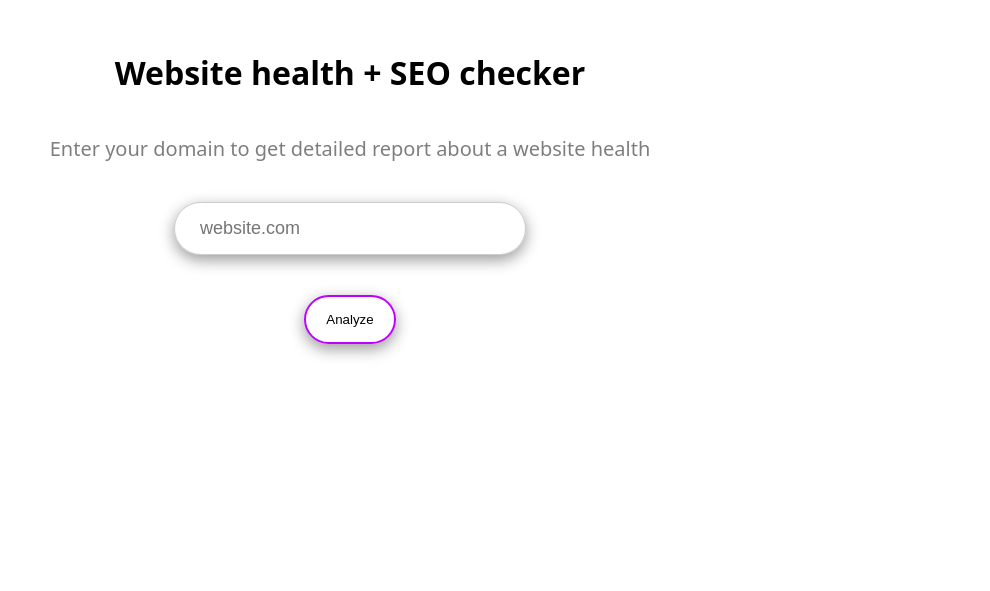
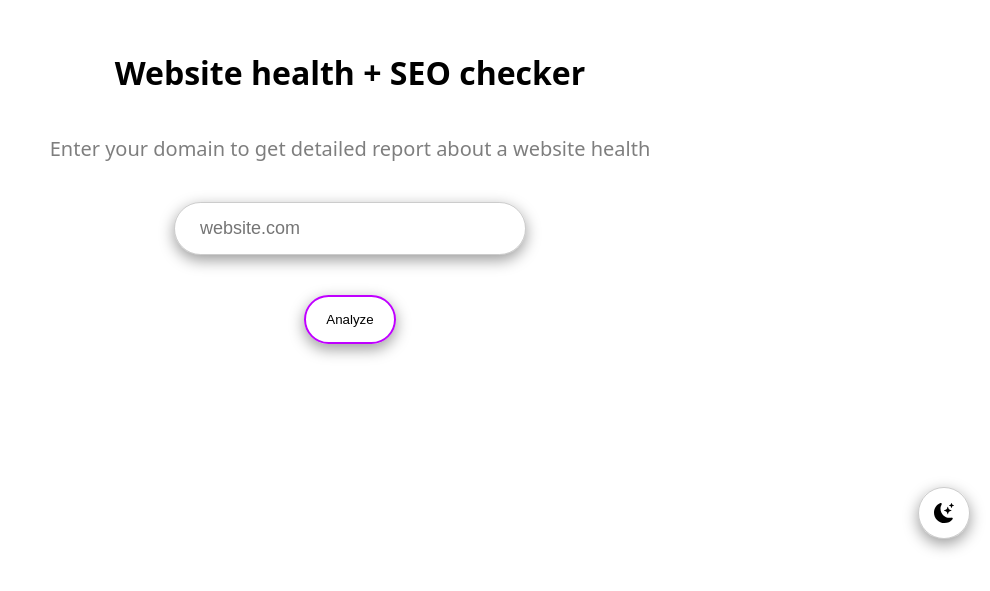
Before and after one commit to max-kly/website-health-checker, a React (Vite) app in the folder frontend/: page / in a window 1280 px wide. Shown: the part 241-832 px from the top of the page, without its empty margins (290-1280 px from the left). Built offline with nearby package versions, Linux system fonts and the light colour scheme.

Commit message:
Add basic mode toggle

```diff
--- a/frontend/src/App.tsx
+++ b/frontend/src/App.tsx
@@ -3,9 +3,14 @@ import "./index.css";
 import HomePage from "./pages/HomePage";
 import ResultsPage from "./pages/ResultsPage";
 import ErrorPage from "./pages/ErrorPage";
+import ModeToggle from "./components/ModeToggle";
+import { useState } from "react";
 
 function App() {
+  const [mode, setMode] = useState("light");
   return (
+    <>
+      <ModeToggle mode={mode} setMode={setMode} />
       <Routes>
         <Route path="/" element={<HomePage />} />
         <Route path="/results" element={<ResultsPage />} />
@@ -21,6 +26,7 @@ function App() {
           }
         />
       </Routes>
+    </>
   );
 }
 
--- /dev/null
+++ b/frontend/src/components/ModeToggle.tsx
@@ -0,0 +1,29 @@
+import MoonIcon from "../icons/MoonIcon";
+import SunIcon from "../icons/SunIcon";
+
+export default function ModeToggle({
+  mode,
+  setMode,
+}: {
+  mode: string;
+  setMode: (mode: string) => void;
+}) {
+  return (
+    <div
+      className="toggle"
+      onClick={() => {
+        if (mode === "light") {
+          setMode("dark");
+          document.querySelector("body")?.classList.remove("light");
+          document.querySelector("body")?.classList.add("dark");
+        } else {
+          setMode("light");
+          document.querySelector("body")?.classList.remove("dark");
+          document.querySelector("body")?.classList.add("light");
+        }
+      }}
+    >
+      {mode === "light" ? <MoonIcon /> : <SunIcon />}
+    </div>
+  );
+}
--- /dev/null
+++ b/frontend/src/icons/MoonIcon.tsx
@@ -0,0 +1,15 @@
+export default function MoonIcon() {
+  return (
+    <svg
+      xmlns="http://www.w3.org/2000/svg"
+      width="16"
+      height="16"
+      fill="currentColor"
+      className="bi bi-moon-stars-fill"
+      viewBox="0 0 16 16"
+    >
+      <path d="M6 .278a.77.77 0 0 1 .08.858 7.2 7.2 0 0 0-.878 3.46c0 4.021 3.278 7.277 7.318 7.277q.792-.001 1.533-.16a.79.79 0 0 1 .81.316.73.73 0 0 1-.031.893A8.35 8.35 0 0 1 8.344 16C3.734 16 0 12.286 0 7.71 0 4.266 2.114 1.312 5.124.06A.75.75 0 0 1 6 .278" />
+      <path d="M10.794 3.148a.217.217 0 0 1 .412 0l.387 1.162c.173.518.579.924 1.097 1.097l1.162.387a.217.217 0 0 1 0 .412l-1.162.387a1.73 1.73 0 0 0-1.097 1.097l-.387 1.162a.217.217 0 0 1-.412 0l-.387-1.162A1.73 1.73 0 0 0 9.31 6.593l-1.162-.387a.217.217 0 0 1 0-.412l1.162-.387a1.73 1.73 0 0 0 1.097-1.097zM13.863.099a.145.145 0 0 1 .274 0l.258.774c.115.346.386.617.732.732l.774.258a.145.145 0 0 1 0 .274l-.774.258a1.16 1.16 0 0 0-.732.732l-.258.774a.145.145 0 0 1-.274 0l-.258-.774a1.16 1.16 0 0 0-.732-.732l-.774-.258a.145.145 0 0 1 0-.274l.774-.258c.346-.115.617-.386.732-.732z" />
+    </svg>
+  );
+}
--- /dev/null
+++ b/frontend/src/icons/SunIcon.tsx
@@ -0,0 +1,14 @@
+export default function SunIcon() {
+  return (
+    <svg
+      xmlns="http://www.w3.org/2000/svg"
+      width="16"
+      height="16"
+      fill="currentColor"
+      className="bi bi-brightness-high-fill"
+      viewBox="0 0 16 16"
+    >
+      <path d="M12 8a4 4 0 1 1-8 0 4 4 0 0 1 8 0M8 0a.5.5 0 0 1 .5.5v2a.5.5 0 0 1-1 0v-2A.5.5 0 0 1 8 0m0 13a.5.5 0 0 1 .5.5v2a.5.5 0 0 1-1 0v-2A.5.5 0 0 1 8 13m8-5a.5.5 0 0 1-.5.5h-2a.5.5 0 0 1 0-1h2a.5.5 0 0 1 .5.5M3 8a.5.5 0 0 1-.5.5h-2a.5.5 0 0 1 0-1h2A.5.5 0 0 1 3 8m10.657-5.657a.5.5 0 0 1 0 .707l-1.414 1.415a.5.5 0 1 1-.707-.708l1.414-1.414a.5.5 0 0 1 .707 0m-9.193 9.193a.5.5 0 0 1 0 .707L3.05 13.657a.5.5 0 0 1-.707-.707l1.414-1.414a.5.5 0 0 1 .707 0m9.193 2.121a.5.5 0 0 1-.707 0l-1.414-1.414a.5.5 0 0 1 .707-.707l1.414 1.414a.5.5 0 0 1 0 .707M4.464 4.465a.5.5 0 0 1-.707 0L2.343 3.05a.5.5 0 1 1 .707-.707l1.414 1.414a.5.5 0 0 1 0 .708" />
+    </svg>
+  );
+}
--- a/frontend/src/index.css
+++ b/frontend/src/index.css
@@ -175,3 +175,23 @@ a.button {
 .item .row .prop {
   margin: 10px;
 }
+.toggle {
+  position: fixed;
+  bottom: 20px;
+  right: 20px;
+  border: 1px solid rgba(0, 0, 0, 0.2);
+  box-shadow: 0px 5px 15px rgba(0, 0, 0, 0.4);
+  height: 50px;
+  width: 50px;
+  display: flex;
+  justify-content: center;
+  align-items: center;
+  border-radius: 100px;
+}
+.toggle svg {
+  height: 20px;
+  width: 20px;
+}
+.dark .toggle {
+  border: 1px solid rgba(255, 255, 255, 0.2);
+}
```
Lines whose indentation alone changed are shown as unchanged.
